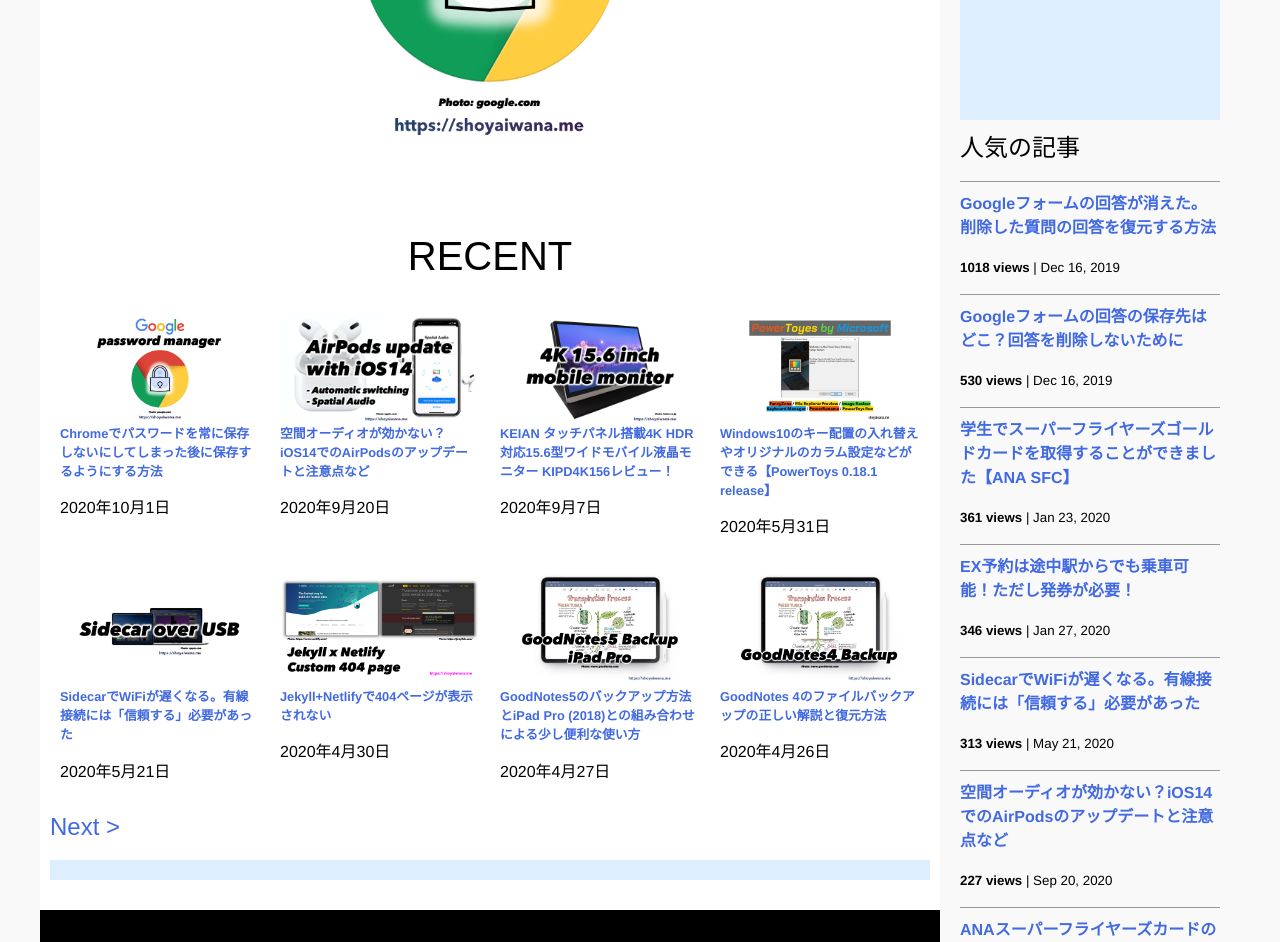
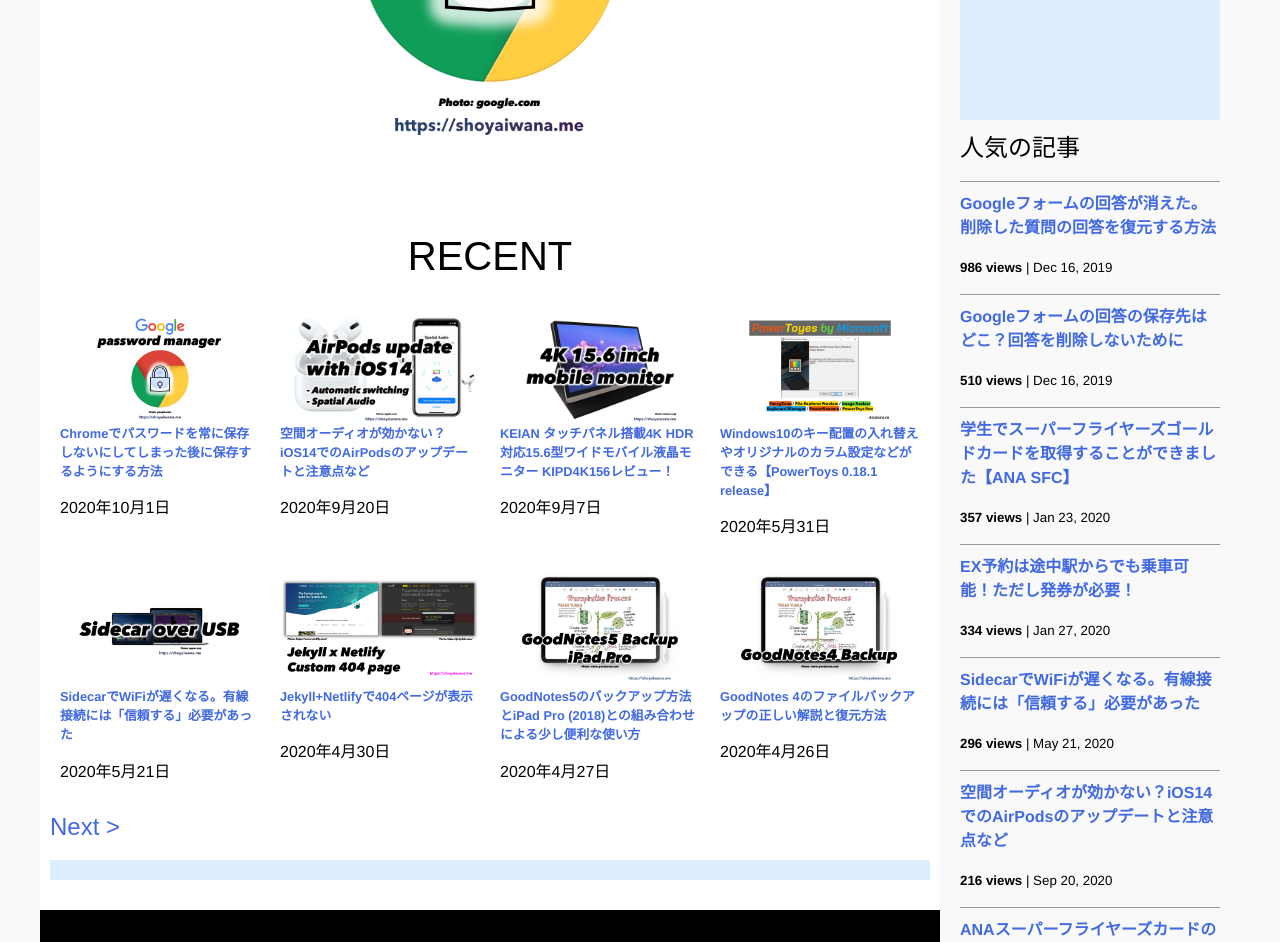
Before and after one commit to iwanaminami/shoyaiwaname, a Jekyll site: the page built from index.markdown, in a window 1280 px wide and 1400 px high, scrolled down 817 px. Shown: the top 942 px of the window. Built offline with Jekyll 4.4.1, drawn with Linux system fonts in a browser that asks for light colours; nearby versions of some CDN libraries; some of the changed text lies outside the part shown.

Commit message:
a new commit message

```diff
--- a/_data/popularposts.yml
+++ b/_data/popularposts.yml
@@ -1,17 +1,17 @@
 side:
-  - view: 1018
+  - view: 986
     url: /2019/12/16/restore-googleform.html
-  - view: 530
+  - view: 510
     url: /2019/12/16/googleform-answers.html
-  - view: 361
+  - view: 357
     url: /2020/01/23/sfcgold.html
-  - view: 346
+  - view: 334
     url: /2020/01/27/ex-rideontheway.html
-  - view: 313
+  - view: 296
     url: /2020/05/21/sidecar-via-cable.html
-  - view: 227
+  - view: 216
     url: /2020/09/20/airpods.html
-  - view: 160
+  - view: 155
     url: /2020/01/23/sfc-judge.html
-  - view: 98
+  - view: 97
     url: /2020/04/26/goodnotes4-backup.html
```
